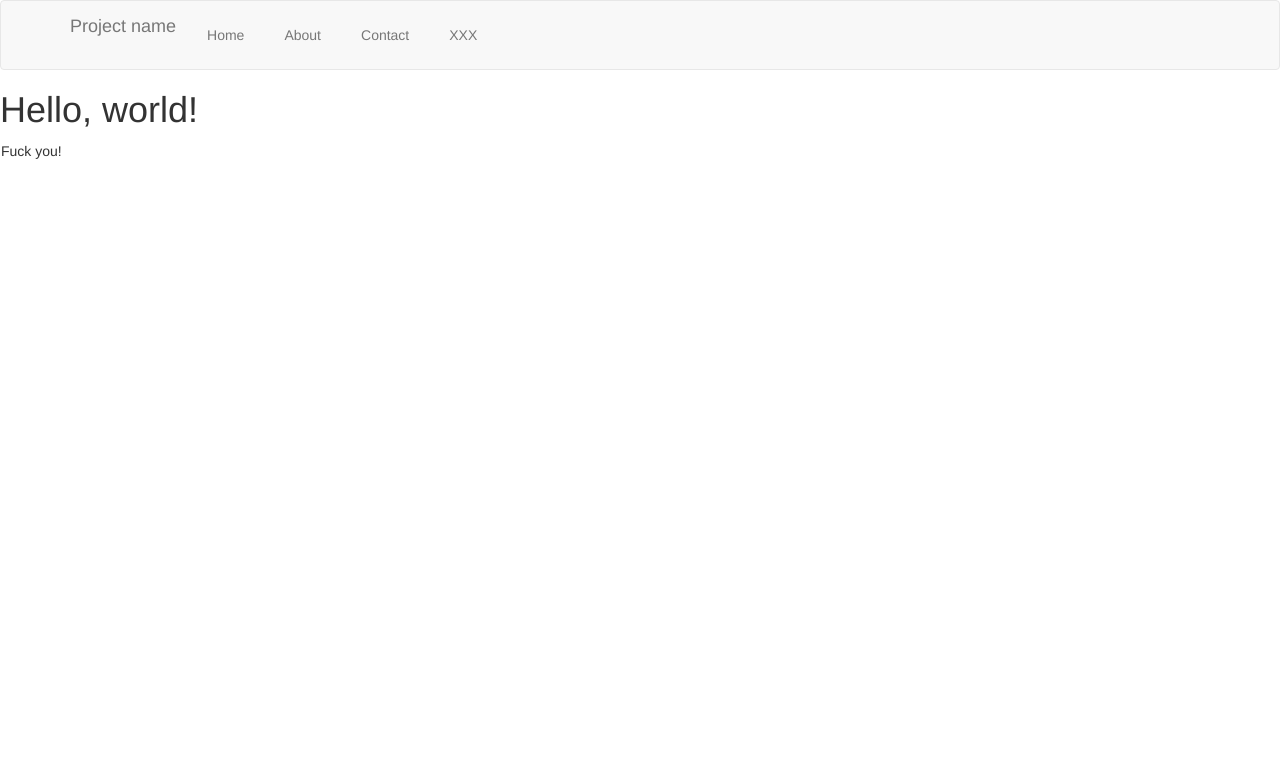
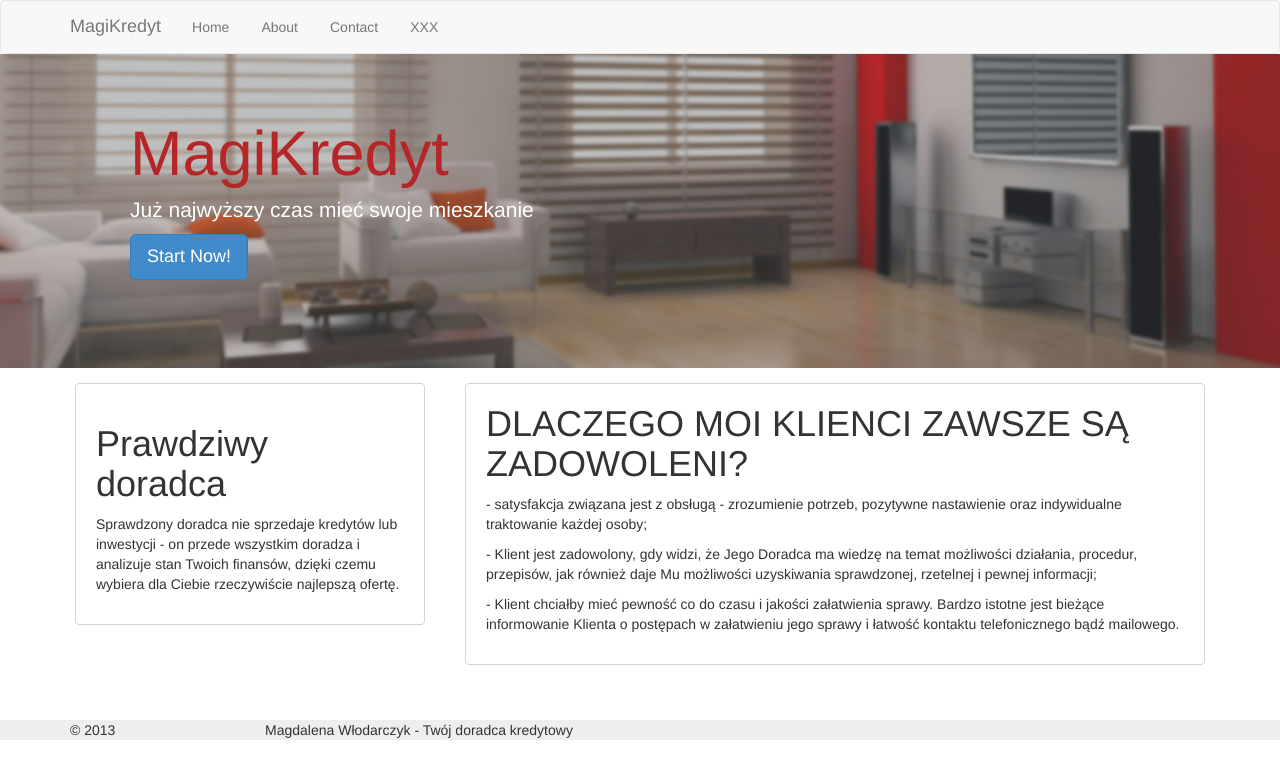
Before and after one commit to tomchw/Sandbox, a web app: page / in a window 1280 px wide. Shown: the top 779 px of the page. Run offline with its HTML, style and script files only (its server is not run), Linux system fonts and the light colour scheme; data that the repository does not hold is empty.

Commit message:
Next version

```diff
--- a/TempProject/WebContent/index.html
+++ b/TempProject/WebContent/index.html
@@ -2,15 +2,14 @@
 <html>
   <head>
     <title>Bootstrap Test</title>
+    <meta charset="utf-8">
     <meta name="viewport" content="width=device-width, initial-scale=1.0">
     <link href="bootstrap/css/bootstrap.min.css" rel="stylesheet" media="screen">
     <link href="my/css/my.css" rel="stylesheet" media="screen">
   </head>
   <body>
 
-
-
-    <div class="navbar navbar-default">
+    <div class="navbar navbar-default" style="margin-bottom: 0px;">
       <div class="container">
         <div class="navbar-header">
           <button type="button" class="navbar-toggle" data-toggle="collapse" data-target=".navbar-collapse">
@@ -18,7 +17,7 @@
             <span class="icon-bar"></span>
             <span class="icon-bar"></span>
           </button>
-          <a class="navbar-brand" href="#">Project name</a>
+          <a class="navbar-brand" href="#">MagiKredyt</a>
         </div>
         <div class="collapse navbar-collapse">
           <ul class="nav navbar-nav">
@@ -31,10 +30,49 @@
       </div>
     </div>
 
-    <h1>Hello, world!</h1>
-    <p class="t_toggleBorder">
-      Fuck you!
-    </p>
+    <div class="t_jumbo">
+      <div class="container">
+          <div class="jumbotron" style="background: transparent;">
+              <h1 style="color: #b42627;">MagiKredyt</h1>
+              <p style="color: white;">Już najwyższy czas mieć swoje mieszkanie</p>
+              <p><a class="btn btn-primary btn-lg">Start Now!</a></p>
+          </div>
+      </div>
+    </div>
+
+    <div class="container">
+      <div class="row">
+        <div class="col-md-4">
+          <div class="t_border">
+            <h1>Prawdziwy doradca</h1>
+            <p>Sprawdzony doradca nie sprzedaje kredytów lub inwestycji - on przede wszystkim doradza i analizuje stan Twoich finansów, dzięki czemu wybiera dla Ciebie rzeczywiście najlepszą ofertę.</p>
+          </div>
+        </div>
+        <div class="col-md-8">
+          <div class="t_border" style="padding-top: 0px">
+            <h1>DLACZEGO MOI KLIENCI ZAWSZE SĄ ZADOWOLENI?</h1>
+            <p>- satysfakcja związana jest z obsługą - zrozumienie potrzeb, pozytywne nastawienie oraz indywidualne traktowanie każdej osoby;</p>
+            <p>- Klient jest zadowolony, gdy widzi, że Jego Doradca ma wiedzę na temat możliwości działania, procedur, przepisów, jak również daje Mu możliwości uzyskiwania sprawdzonej, rzetelnej i pewnej informacji;</p>
+            <p>- Klient chciałby mieć pewność co do czasu i jakości załatwienia sprawy. Bardzo istotne jest bieżące informowanie Klienta o postępach w załatwieniu jego sprawy i łatwość kontaktu telefonicznego bądź mailowego.</p>
+          </div>
+        </div>
+        </div>
+      </div>
+    </div>
+
+        <footer style="background-color: #eeeeee; margin-top: 50px">
+          <div class="container">
+            <div class="row">
+              <div class="col-md-2">&copy; 2013</div>
+              <div class="col-md-8">
+              Magdalena Włodarczyk - Twój doradca kredytowy
+              </div>
+              <div class="col-md-2">
+              </div>
+            </div>
+          </div>
+        </footer>
+
 
     <script src="jquery/jquery-latest.js"></script>
     <script src="bootstrap/js/bootstrap.min.js"></script>
--- a/TempProject/WebContent/my/css/my.css
+++ b/TempProject/WebContent/my/css/my.css
@@ -1,8 +1,5 @@
 .t_toggleBorder {
   position: relative;
-  margin-top: 8px;
-  margin-right: 8px;
-  margin-bottom: 8px;
   background-color: transparent;
   border: 1px solid transparent;
   border-radius: 4px;
@@ -10,9 +7,20 @@
 
 .t_toggleBorder:hover,
 .t_toggleBorder:focus {
-  background-color: #eeeeee;
+  background-color: #cccccc;
 }
 
-.t_width100 {
+.t_jumbo {
+  background-size: cover;
+  background-image: url('../jpg/pokoj.jpg');
+  background-repeat: no-repeat;
+  background-position: bottom center;
+  margin-bottom: 10px;
+}
 
+.t_border {
+  border: 1px solid lightgray;
+  border-radius: 4px;
+  margin: 5px;
+  padding: 20px;
 }
```
Also changed, not shown: TempProject/WebContent/my/jpg/pokoj.jpg (added).
